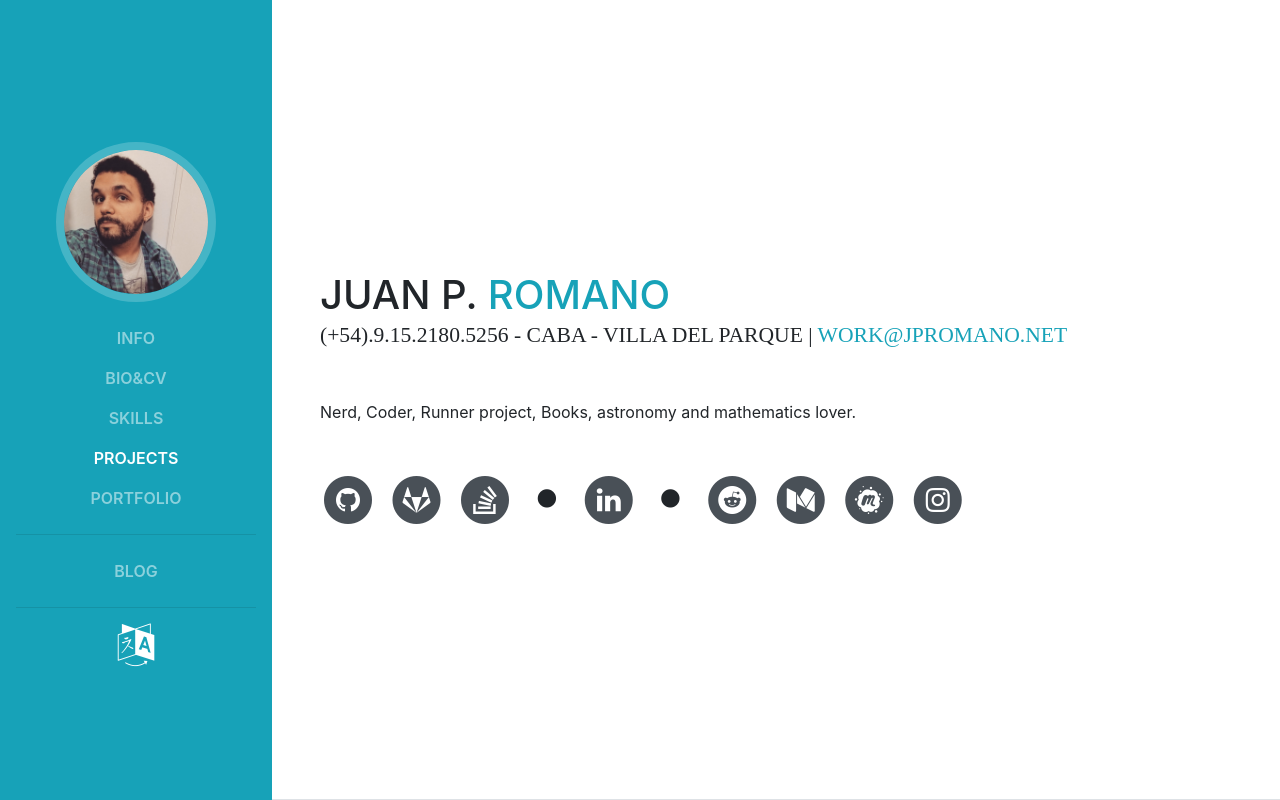
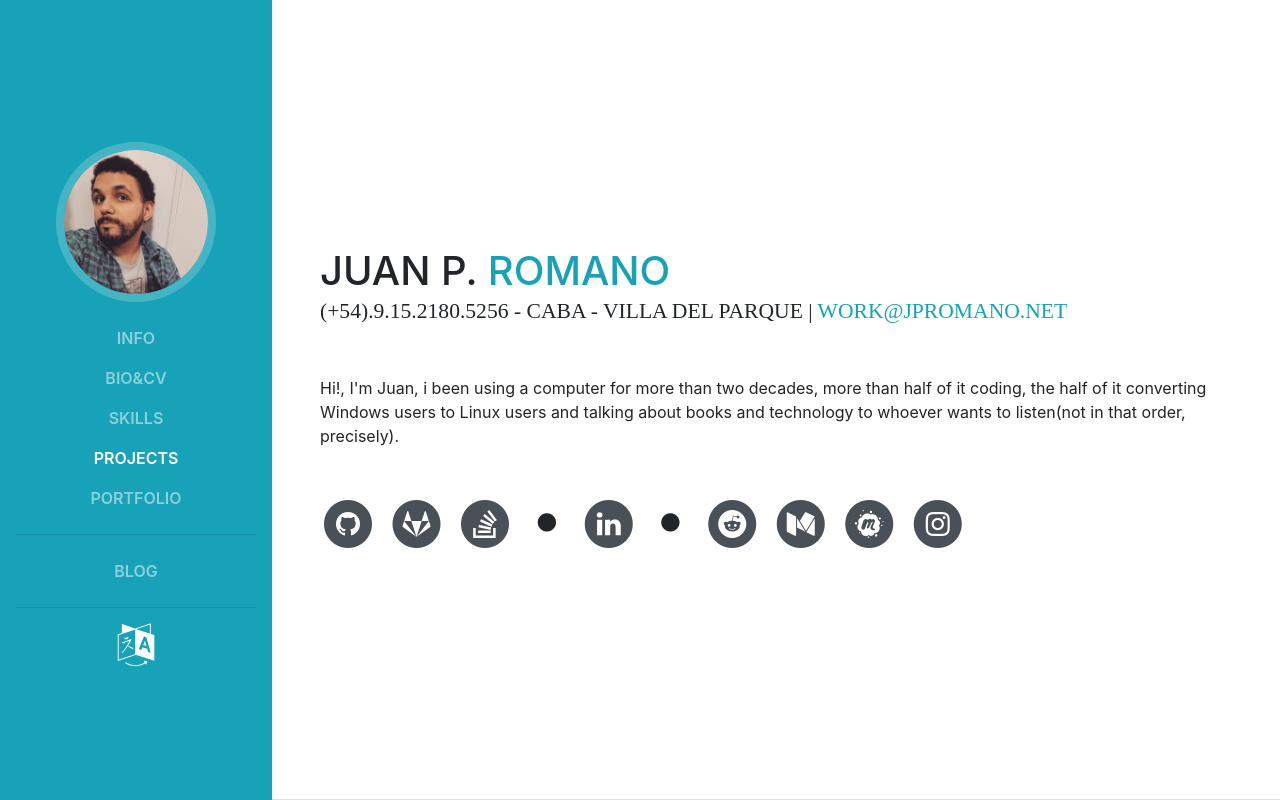
Before and after one commit to jpromanonet/portfolioCV, a website with bundled scripts: page webSite/en/index.html in a window 1280 px wide. Shown: the top 800 px of the page. Built offline with nearby package versions, Linux system fonts and the light colour scheme; a web font is replaced by a local one.

Commit message:
New english presentation

```diff
--- a/webSite/en/index.html
+++ b/webSite/en/index.html
@@ -120,7 +120,9 @@
           <div class="subheading mb-5">(+54).9.15.2180.5256 - CABA - Villa del Parque |
             <a class='text-info' href="mailto:work@jpromano.net">work@jpromano.net</a>
           </div>
-          <p class="mb-5">Nerd, Coder, Runner project, Books, astronomy and mathematics lover.</p>
+          <p class="mb-5">Hi!, I'm Juan, i been using a computer for more than two decades, more than half of it coding, the half of it converting Windows users to Linux users and talking about books
+            and technology to whoever wants to listen(not in that order, precisely).
+          </p>
           <ul class="list-inline list-social-icons mb-0">
             <li class="list-inline-item">
               <a target="_blank" href="https://github.com/jpromanonet">
```
